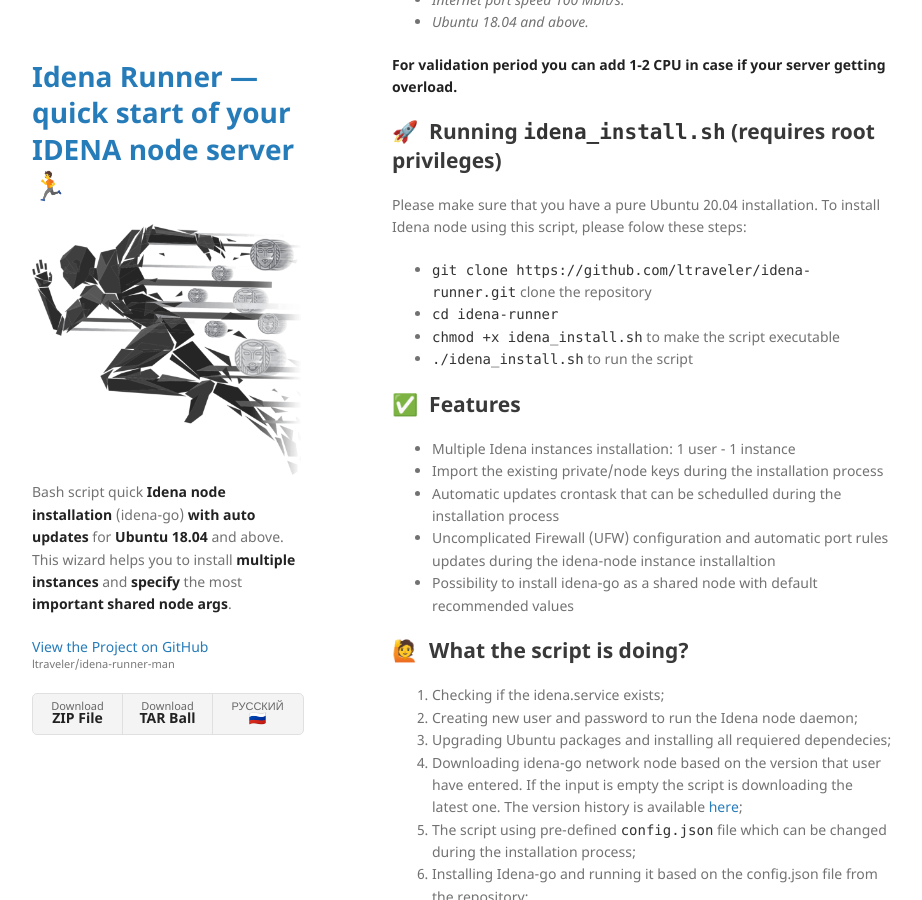
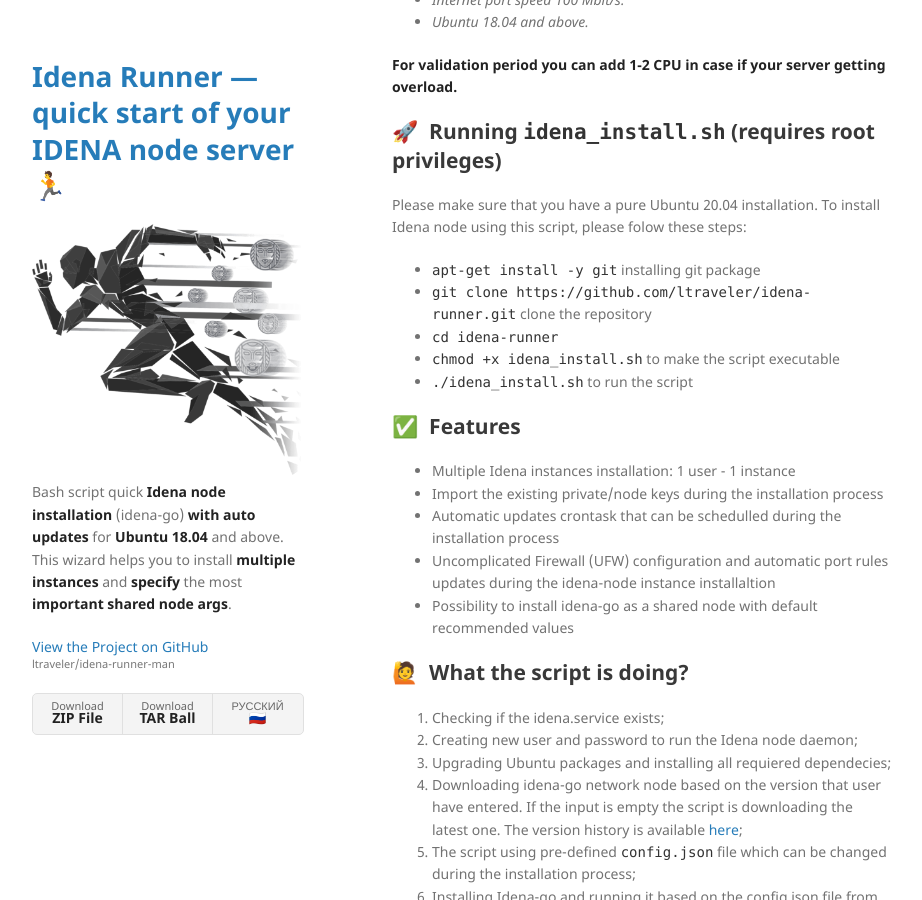
Before and after one commit to ltraveler/idena-runner-man, a Jekyll site: the page built from index.md, in a window 1280 px wide and 900 px high, scrolled down 407 px. Shown: the whole window, without its empty margins (178-1100 px from the left). Built offline with Jekyll 4.4.1, drawn with Linux system fonts in a browser that asks for light colours.

Commit message:
Update index.md

```diff
--- a/index.md
+++ b/index.md
@@ -30,6 +30,7 @@
 
 Please make sure that you have a pure Ubuntu 20.04 installation.
 To install Idena node using this script, please folow these steps:
+* `apt-get install -y git` installing git package
 * `git clone https://github.com/ltraveler/idena-runner.git` clone the repository
 * `cd idena-runner`
 * `chmod +x idena_install.sh` to make the script executable
```
